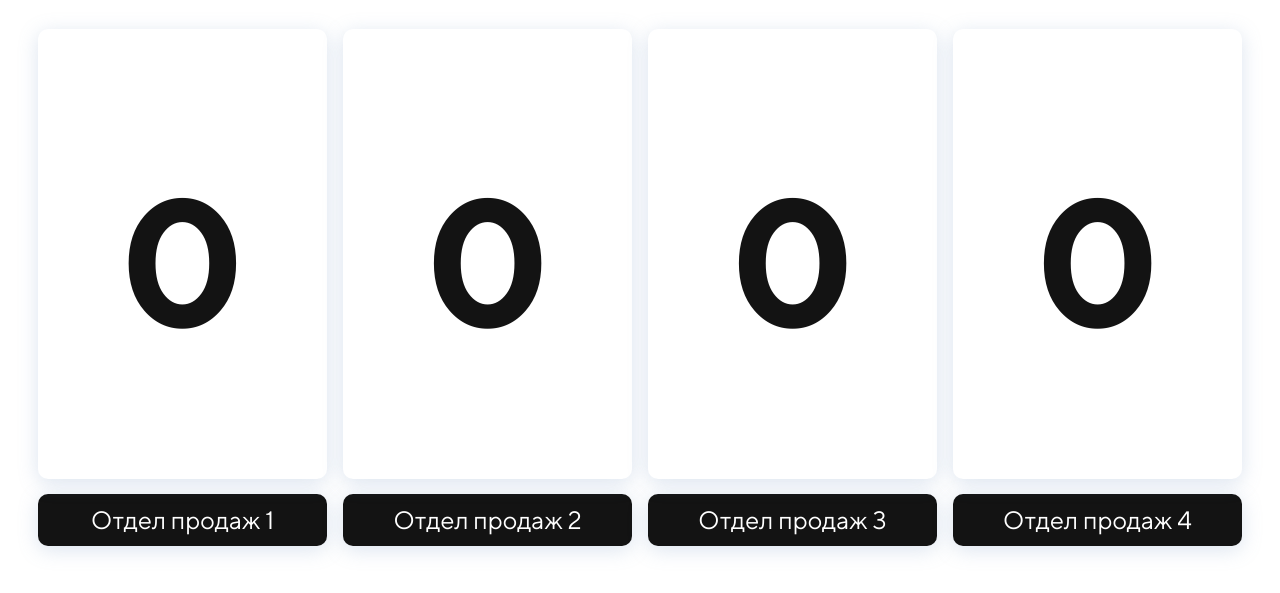
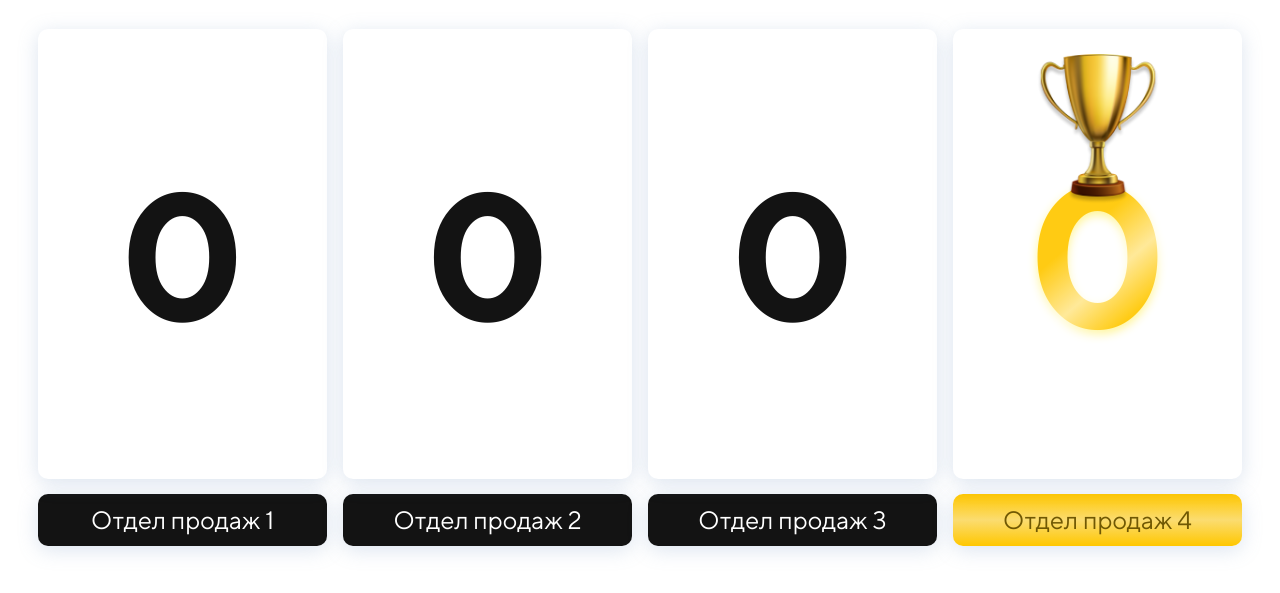
Before and after one commit to SidSpears69/animation, a plain HTML site: page index.html in a window 1280 px wide. Shown: the part 201-794 px from the top of the page. Drawn offline with nearby package versions, Linux system fonts and the light colour scheme.

Commit message:
Fix Chrome

```diff
--- a/index.html
+++ b/index.html
@@ -60,7 +60,7 @@
 				</div>
 				<div class="offices__text">Отдел продаж 3</div>
 			</li>
-			<div class="offices__item">
+			<div class="offices__item offices__item--win">
 				<div class="offices__grade">
 					<div class="offices__number">
 						<span class="offices__value offices__value--current">0</span>
--- a/style.css
+++ b/style.css
@@ -353,12 +353,12 @@ h4 {
     overflow: hidden;
 }
 .offices__number {
-    overflow: hidden;
     position: relative;
     text-align: center;
     transform: scale(1);
     color: var(--color);
-    height: 15.63vw;
+    overflow: hidden;
+    line-height: 1;
 }
 .offices__value {
     background: white;
@@ -366,11 +366,11 @@ h4 {
 }
 .offices__item--win .offices__number{
     background: linear-gradient(138.98deg, #FFC700 42.61%, #FFE791 57.29%, #FFC700 70.3%);
-    text-shadow: 0px 4px 10px rgba(189, 155, 34, 0.48);
 }
 .offices__item--win span {
     font-size: 15.62vw;
     mix-blend-mode: screen;
+    text-shadow: 0px 4px 10px rgba(189, 155, 34, 0.48);
 }
 .offices__text {
     height: 10%;
```
